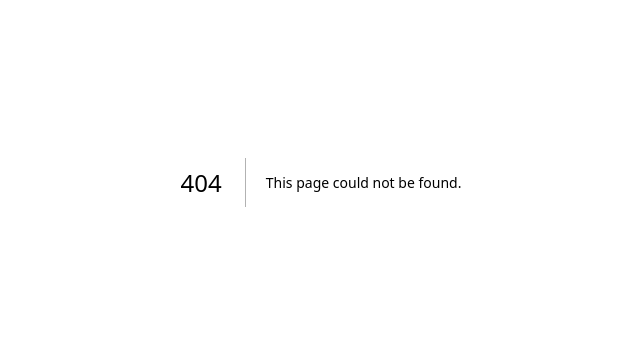
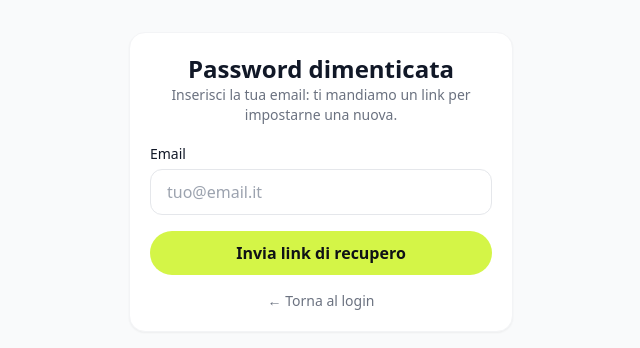
Before and after one commit to Straz87/coachapp, a Next.js app in the folder coachapp/: page /login/recupera-password in a window 1280 px wide. Before the commit this address had no page. Shown: the part 218-566 px from the top of the page, without its empty margins (319-959 px from the left). Built offline with nearby package versions, Linux system fonts and the light colour scheme; no server answers.

Commit message:
Add password recovery page with email submission

```diff
--- /dev/null
+++ b/coachapp/src/app/login/recupera-password/page.tsx
@@ -0,0 +1,62 @@
+"use client";
+
+import { useState } from "react";
+import Link from "next/link";
+import { createClient } from "@/lib/supabase/client";
+
+export default function RecuperaPasswordPage() {
+  const supabase = createClient();
+  const [email, setEmail] = useState("");
+  const [loading, setLoading] = useState(false);
+  const [sent, setSent] = useState(false);
+  const [error, setError] = useState<string | null>(null);
+
+  async function handleSubmit(e: React.FormEvent) {
+    e.preventDefault();
+    setError(null);
+    setLoading(true);
+    const { error } = await supabase.auth.resetPasswordForEmail(email, {
+      redirectTo: `${window.location.origin}/login/nuova-password`,
+    });
+    setLoading(false);
+    if (error) {
+      setError("Non siamo riusciti a inviare l'email. Riprova.");
+      return;
+    }
+    setSent(true);
+  }
+
+  return (
+    <div className="min-h-screen flex items-center justify-center px-4">
+      <div className="card w-full max-w-sm space-y-4">
+        <div className="text-center mb-2">
+          <h1 className="text-2xl font-bold">Password dimenticata</h1>
+          <p className="text-gray-500 text-sm">
+            Inserisci la tua email: ti mandiamo un link per impostarne una nuova.
+          </p>
+        </div>
+        {sent ? (
+          <p className="text-sm text-gray-600 text-center">
+            Controlla la tua email ({email}): se l&apos;indirizzo è registrato, trovi un link per
+            reimpostare la password.
+          </p>
+        ) : (
+          <form onSubmit={handleSubmit} className="space-y-4">
+            <div>
+              <label className="text-sm font-medium">Email</label>
+              <input type="email" required className="input mt-1" value={email}
+                onChange={(e) => setEmail(e.target.value)} placeholder="tuo@email.it" />
+            </div>
+            {error && <p className="text-red-600 text-sm">{error}</p>}
+            <button type="submit" disabled={loading} className="btn-primary w-full">
+              {loading ? "Invio…" : "Invia link di recupero"}
+            </button>
+          </form>
+        )}
+        <Link href="/login" className="text-sm text-gray-500 text-center block">
+          ← Torna al login
+        </Link>
+      </div>
+    </div>
+  );
+}
```
